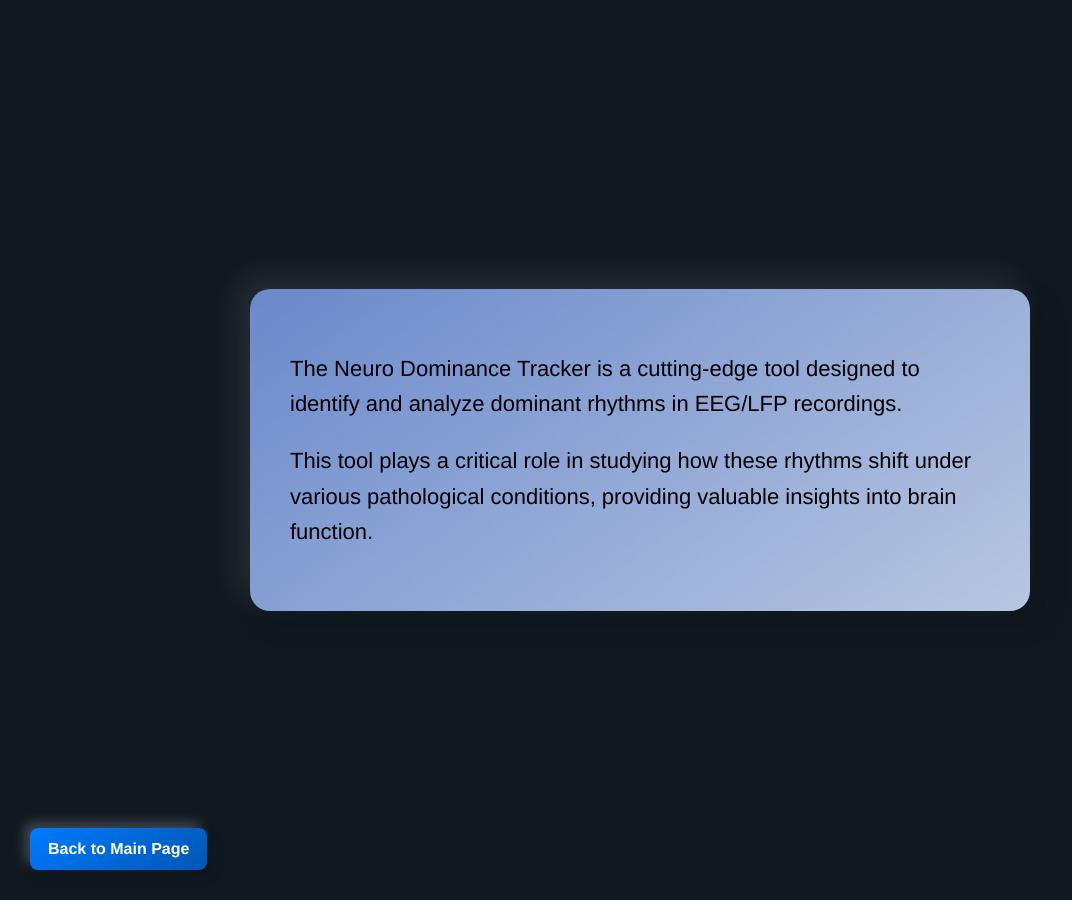
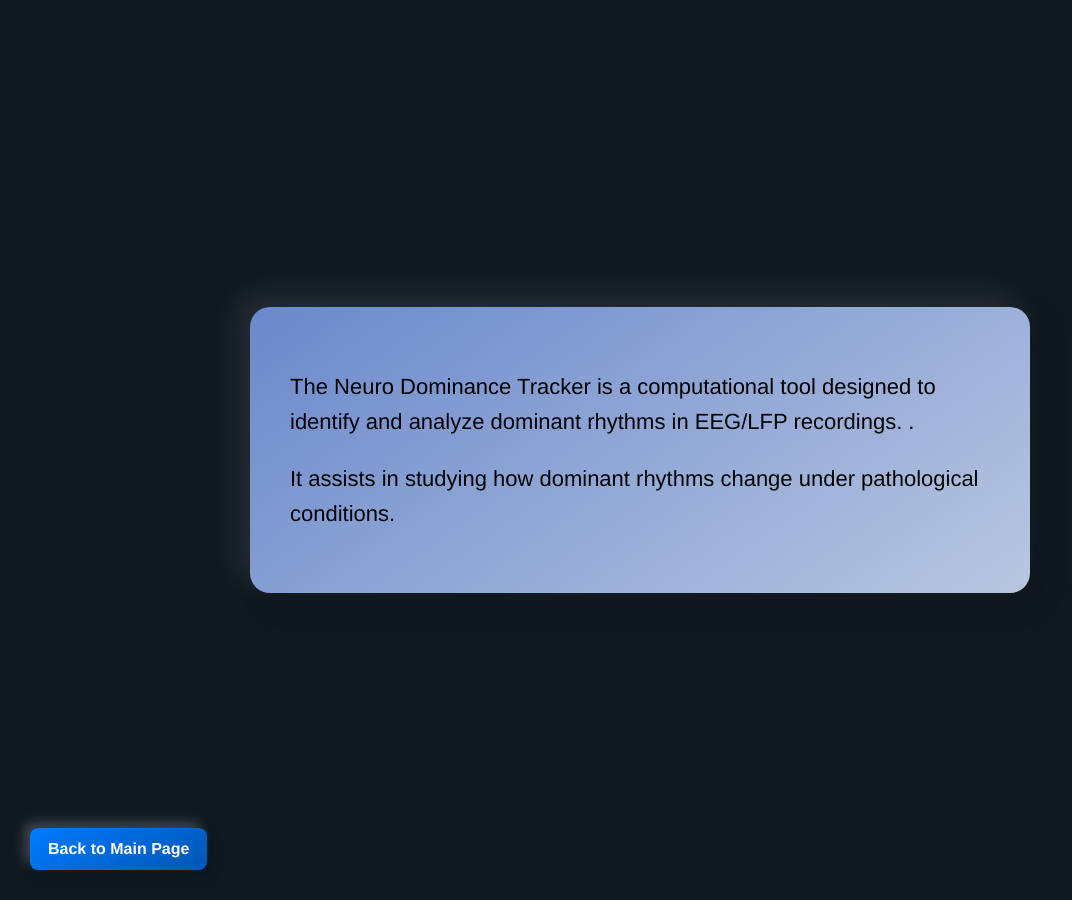
Before and after one commit to nbahador/NeuroDominanceTracker-Tool, a Jekyll site: the page introduction.html, which Jekyll copies as it is, in a window 1280 px wide. Shown: the whole page, without its empty margins (0-1072 px from the left). Built offline with Jekyll 4.4.1, drawn with Linux system fonts in a browser that asks for light colours.

Commit message:
Update introduction.html

```diff
--- a/introduction.html
+++ b/introduction.html
@@ -91,8 +91,8 @@
     <div class="container">
         <!-- Card content with introduction -->
         <div class="card">
-            <p style="text-align: left;"><span style="color: black;">The Neuro Dominance Tracker is a cutting-edge tool designed to identify and analyze dominant rhythms in EEG/LFP recordings.</span></p>
-            <p style="text-align: left;"><span style="color: black;">This tool plays a critical role in studying how these rhythms shift under various pathological conditions, providing valuable insights into brain function.</span></p>
+            <p style="text-align: left;"><span style="color: black;">The Neuro Dominance Tracker is a computational tool designed to identify and analyze dominant rhythms in EEG/LFP recordings. .</span></p>
+            <p style="text-align: left;"><span style="color: black;">It assists in studying how dominant rhythms change under pathological conditions.</span></p>
         </div>
     </div>
 
```
